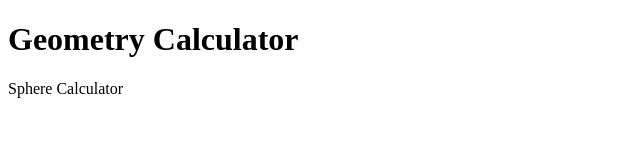
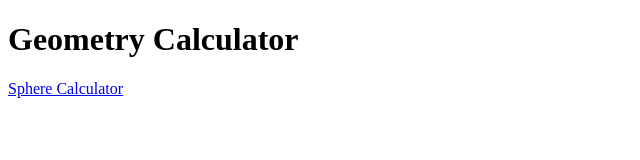
Before and after one commit to incrementail/incrementail.github.io, a plain HTML site: page calculator/index.html in a window 1280 px wide. Shown: the whole page, without its empty margins (0-640 px from the left). Drawn offline with Linux system fonts and the light colour scheme.

Commit message:
Update index.html

```diff
--- a/calculator/index.html
+++ b/calculator/index.html
@@ -5,6 +5,6 @@
   </head>
   <body>
     <h1>Geometry Calculator</h1>
-    <a url="https://bit.ly/3PHu1Ts">Sphere Calculator</a>
+    <a href="https://bit.ly/3PHu1Ts">Sphere Calculator</a>
   </body>
 </html>
```
